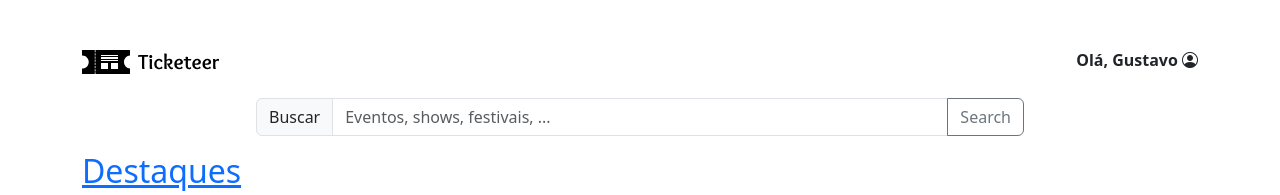
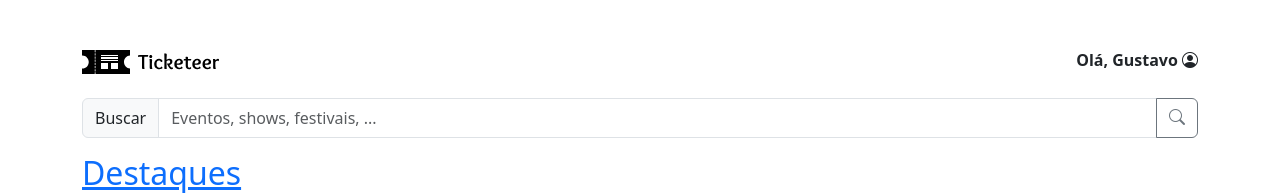
Before and after one commit to Geezgus/ticketeer, a plain HTML site: page index.html in a window 1280 px wide. Shown: the top 195 px of the page. Drawn offline with nearby package versions, Linux system fonts and the light colour scheme; grey boxes are pictures that could not be loaded.

Commit message:
feat: search bar remove max width make search button display icon, instead of words

```diff
--- a/index.html
+++ b/index.html
@@ -11,8 +11,8 @@
     <link rel="stylesheet" href="src/swiper/swiper.css" />
 
     <style>
-      #search-form {
-        max-width: 768px;
+      i {
+        font-family: monospace;
       }
 
       .card-body {
@@ -64,7 +64,9 @@
           aria-label="Pesquisar eventos, shows, festivais, ..."
           aria-describedby="addon-wrapping"
         />
-        <button type="submit" id="search-button" class="btn btn-outline-secondary">Search</button>
+        <button type="submit" id="search-button" class="btn btn-outline-secondary" aria-label="Pesquisar">
+          <i class="bi bi-search"></i>
+        </button>
       </form>
 
       <section id="highlights">
```
